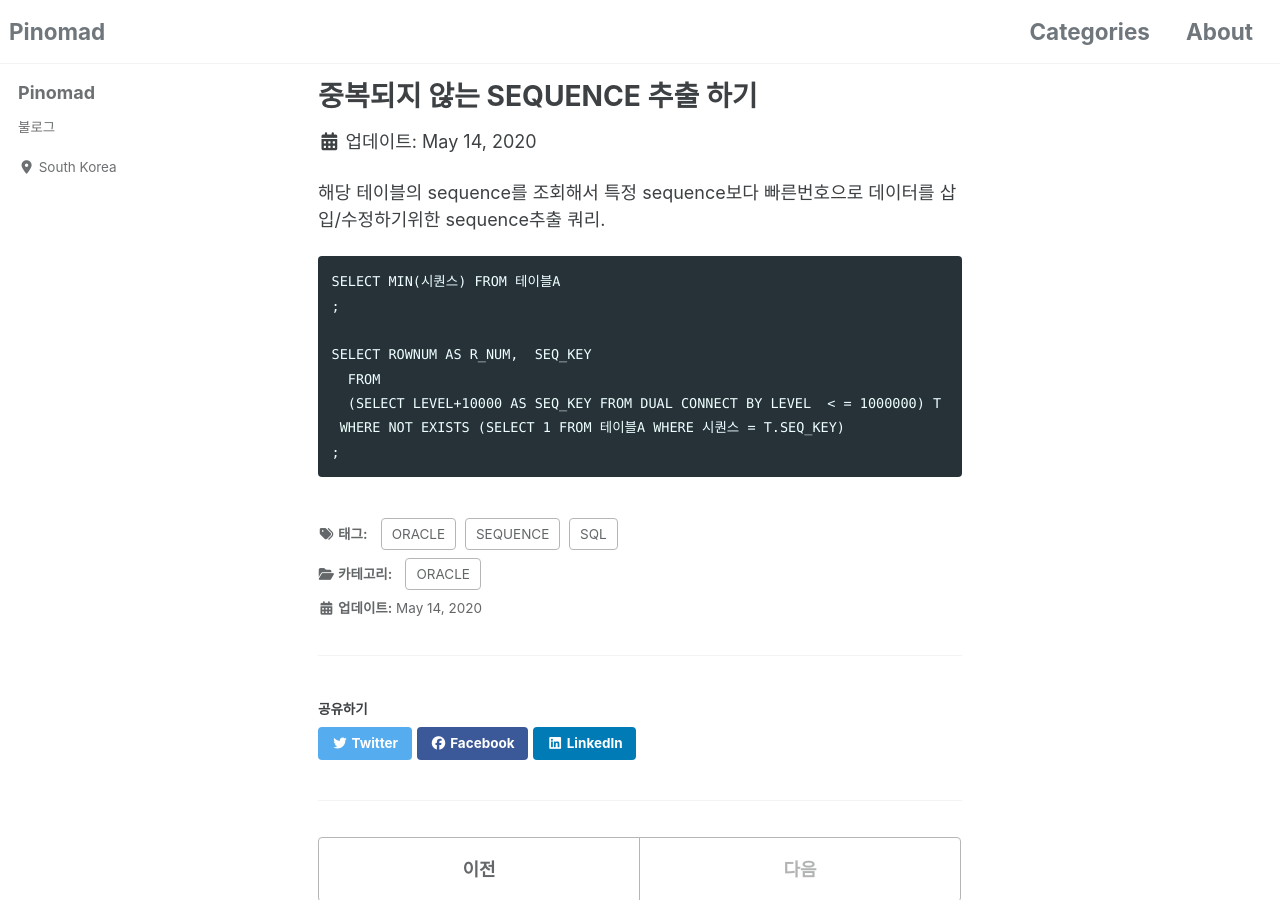
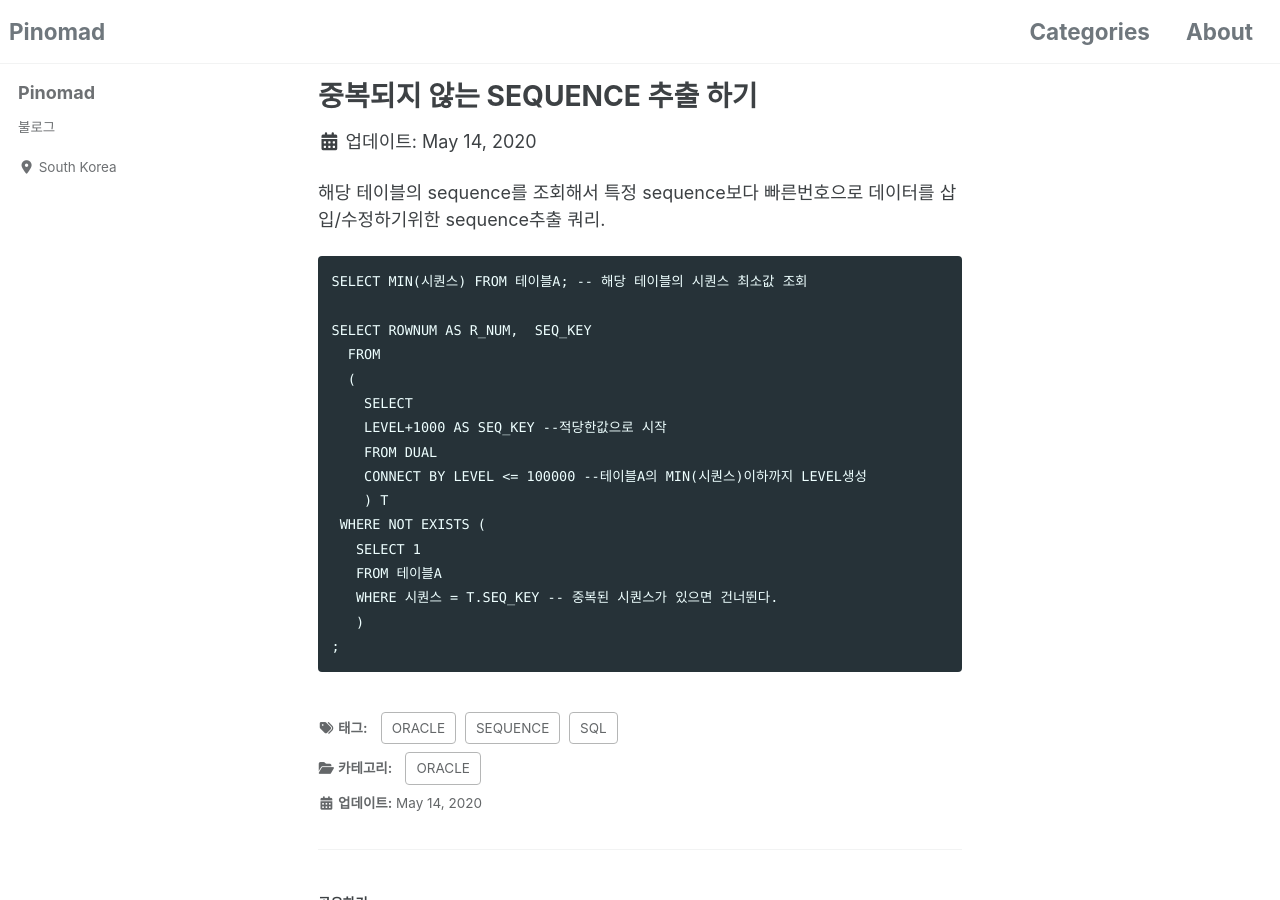
Before and after one commit to SummerPlumage/SummerPlumage.github.io, a Jekyll site: the page built from _posts/2020-05-14-중복되지 않는 SEQUENCE 추출 하기.md, in a window 1280 px wide and 900 px high. Built offline with Jekyll 4.4.1, drawn with Linux system fonts in a browser that asks for light colours; cached includes are drawn as plain includes; nearby versions of some CDN libraries; comment, search, counter and statistics services are not loaded.

Commit message:
시퀀스수정

````diff
--- a/_posts/2020-05-14-중복되지 않는 SEQUENCE 추출 하기.md
+++ b/_posts/2020-05-14-중복되지 않는 SEQUENCE 추출 하기.md
@@ -14,12 +14,20 @@ tags:
 특정 sequence보다 빠른번호으로 데이터를 삽입/수정하기위한 sequence추출 쿼리.
 
 ```
-SELECT MIN(시퀀스) FROM 테이블A
-;
+SELECT MIN(시퀀스) FROM 테이블A; -- 해당 테이블의 시퀀스 최소값 조회
 
 SELECT ROWNUM AS R_NUM,  SEQ_KEY
   FROM
-  (SELECT LEVEL+10000 AS SEQ_KEY FROM DUAL CONNECT BY LEVEL  < = 1000000) T
- WHERE NOT EXISTS (SELECT 1 FROM 테이블A WHERE 시퀀스 = T.SEQ_KEY)
+  (
+    SELECT
+    LEVEL+1000 AS SEQ_KEY --적당한값으로 시작
+    FROM DUAL
+    CONNECT BY LEVEL <= 100000 --테이블A의 MIN(시퀀스)이하까지 LEVEL생성
+    ) T
+ WHERE NOT EXISTS (
+   SELECT 1
+   FROM 테이블A
+   WHERE 시퀀스 = T.SEQ_KEY -- 중복된 시퀀스가 있으면 건너뛴다.
+   )
 ;
 ```
````
